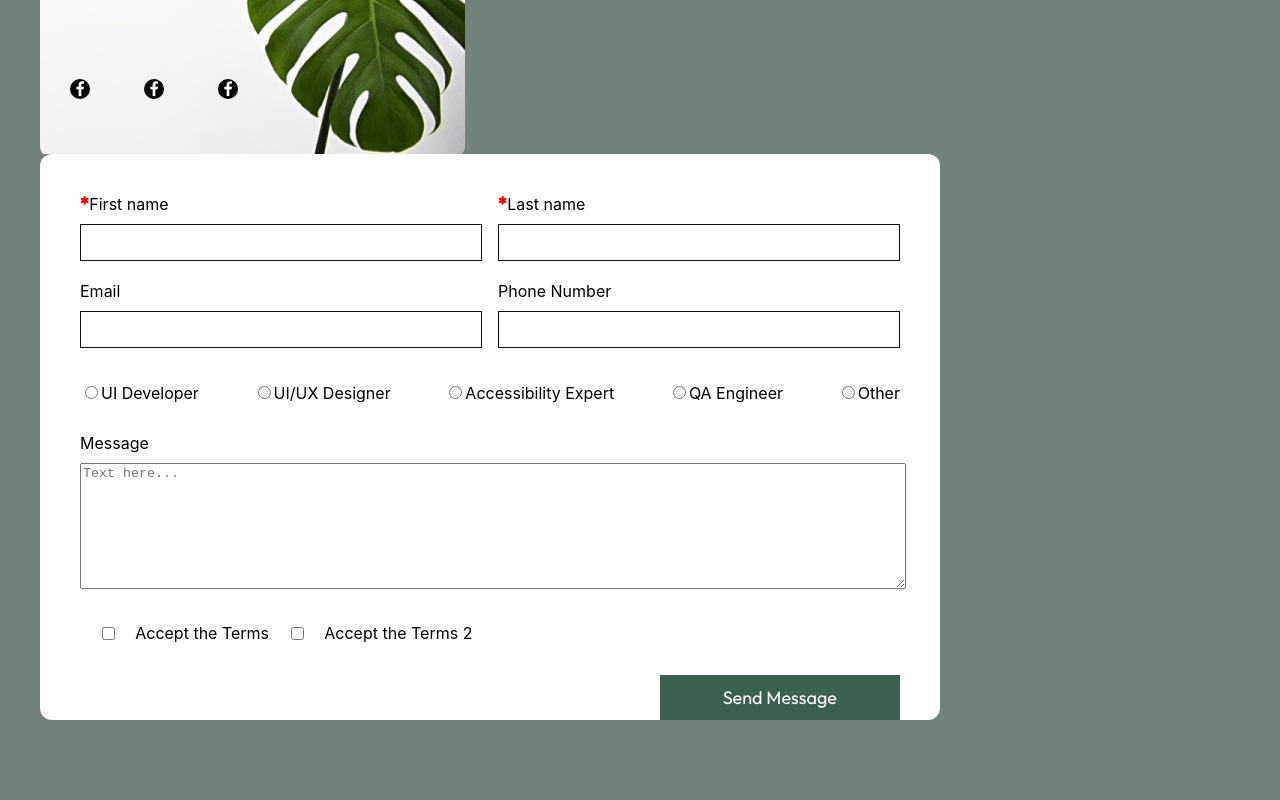
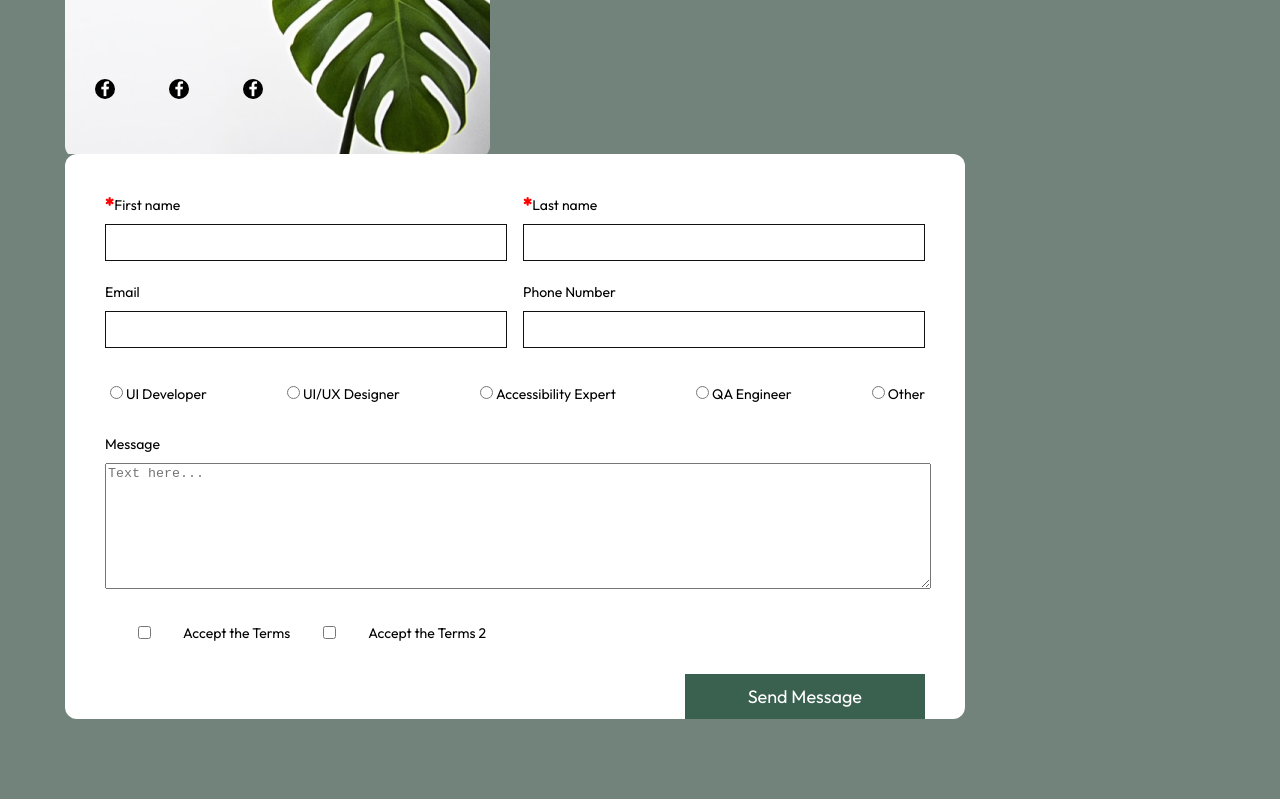
Before and after one commit to hollowayjenelle/accessibility-landing-page, a React (Create React App) app: page / in a window 1280 px wide. Shown: the part 1773-2573 px from the top of the page. Built offline with nearby package versions, Linux system fonts and the light colour scheme.

Commit message:
add more styling to contact section

```diff
--- a/src/components/ContactUs/ContactForm/index.css
+++ b/src/components/ContactUs/ContactForm/index.css
@@ -72,3 +72,9 @@ input[type="radio"],
 input[type="checkbox"] {
   accent-color: #3a6150;
 }
+
+label {
+  font-family: "Outfit", sans-serif;
+  font-weight: 400;
+  font-size: 14px;
+}
--- a/src/components/ContactUs/index.css
+++ b/src/components/ContactUs/index.css
@@ -9,4 +9,5 @@
   flex-wrap: wrap;
   padding-top: 60px;
   padding-bottom: 80px;
+  margin-left: 25px;
 }
```
